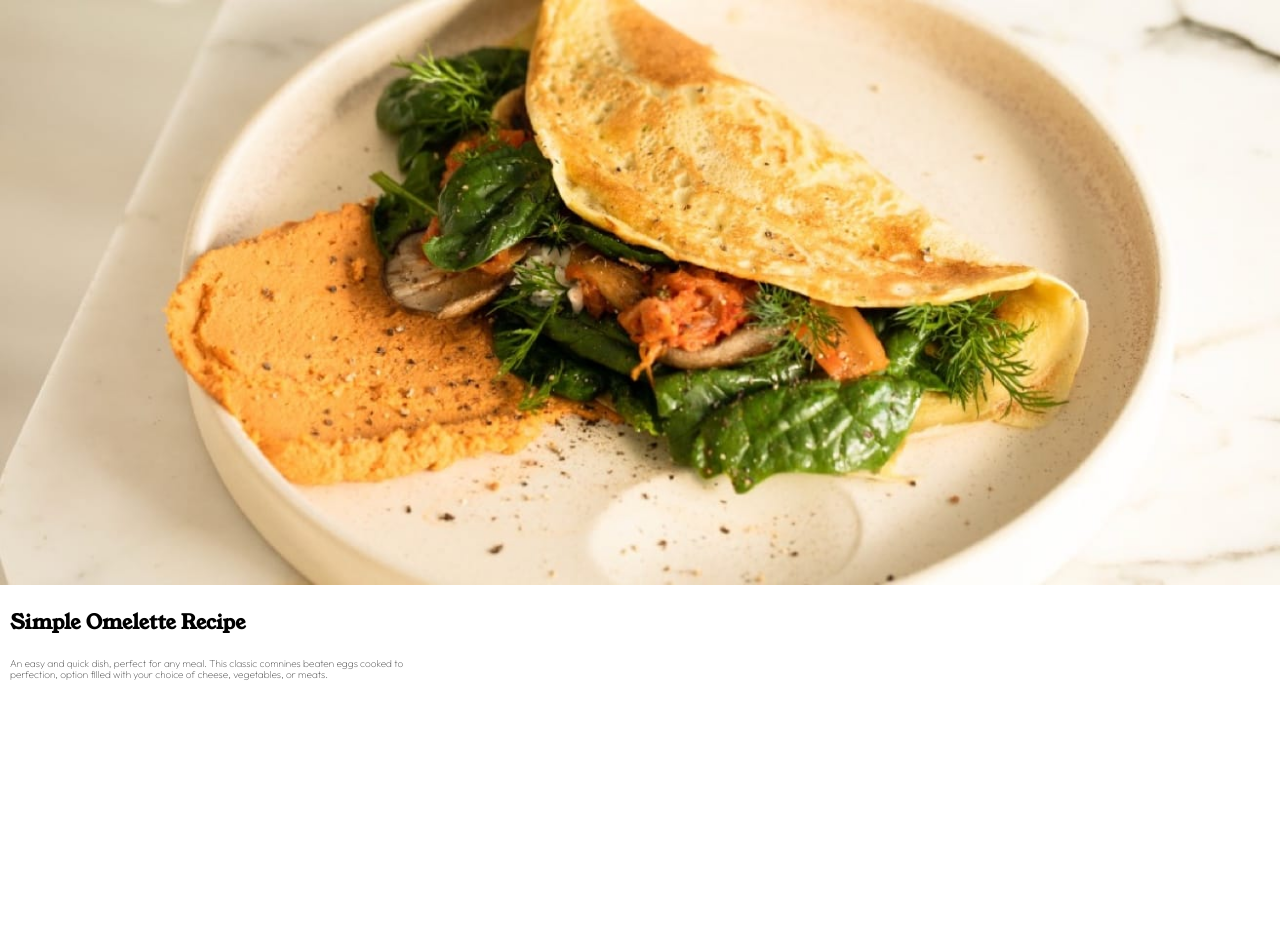
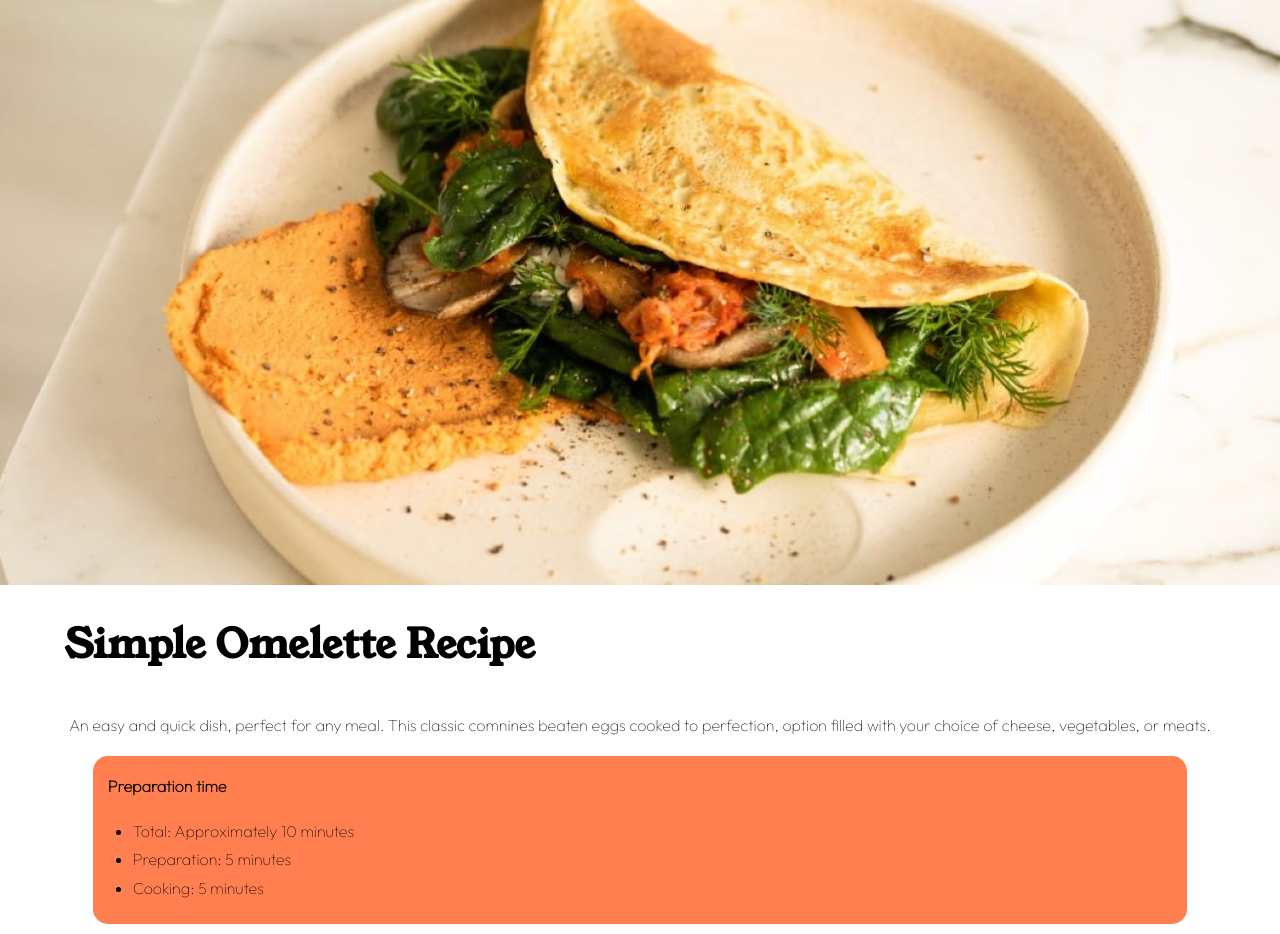
Before and after one commit to soof05/Recipe-page, a plain HTML site: page index.html in a window 1280 px wide. Before the commit the page ends 800 px from the top, so only its background shows below. Drawn offline with Linux system fonts and the light colour scheme.

Commit message:
almost finishing the preparation section.

```diff
--- a/css/styles.css
+++ b/css/styles.css
@@ -5,11 +5,14 @@ body {
 
 h1,
 h2,
-h3,
-h4,
-h5,
-h6 {
+h3 {
   font-family: "Young Serif";
+}
+
+.container {
+  display: flex;
+  flex-direction: column;
+  align-items: center;
 }
 
 #omelette-img {
@@ -21,10 +24,32 @@ h6 {
   flex-direction: column;
   justify-content: center;
   align-items: center;
-  width: 400px;
+  margin: 9px;
+  width: 90%;
   margin: 10px;
 }
 
 h1 {
   align-self: flex-start;
+  font-size: 2.5rem;
 }
+
+h4 {
+  margin-left: 15px;
+  font-size: 1rem;
+  text-align: left;
+  font-weight: 600;
+}
+
+p,
+li {
+  font-size: 1rem;
+  line-height: 1.8;
+}
+
+.preparation {
+  width: 95%;
+  height: 10.5rem;
+  background-color: coral;
+  border-radius: 15px;
+}
--- a/index.html
+++ b/index.html
@@ -33,6 +33,14 @@
           beaten eggs cooked to perfection, option filled with your choice of
           cheese, vegetables, or meats.
         </p>
+        <div class="preparation">
+          <h4>Preparation time</h4>
+          <ul class="prepList">
+            <li>Total: Approximately 10 minutes</li>
+            <li>Preparation: 5 minutes</li>
+            <li>Cooking: 5 minutes</li>
+          </ul>
+        </div>
       </div>
     </div>
   </body>
```
